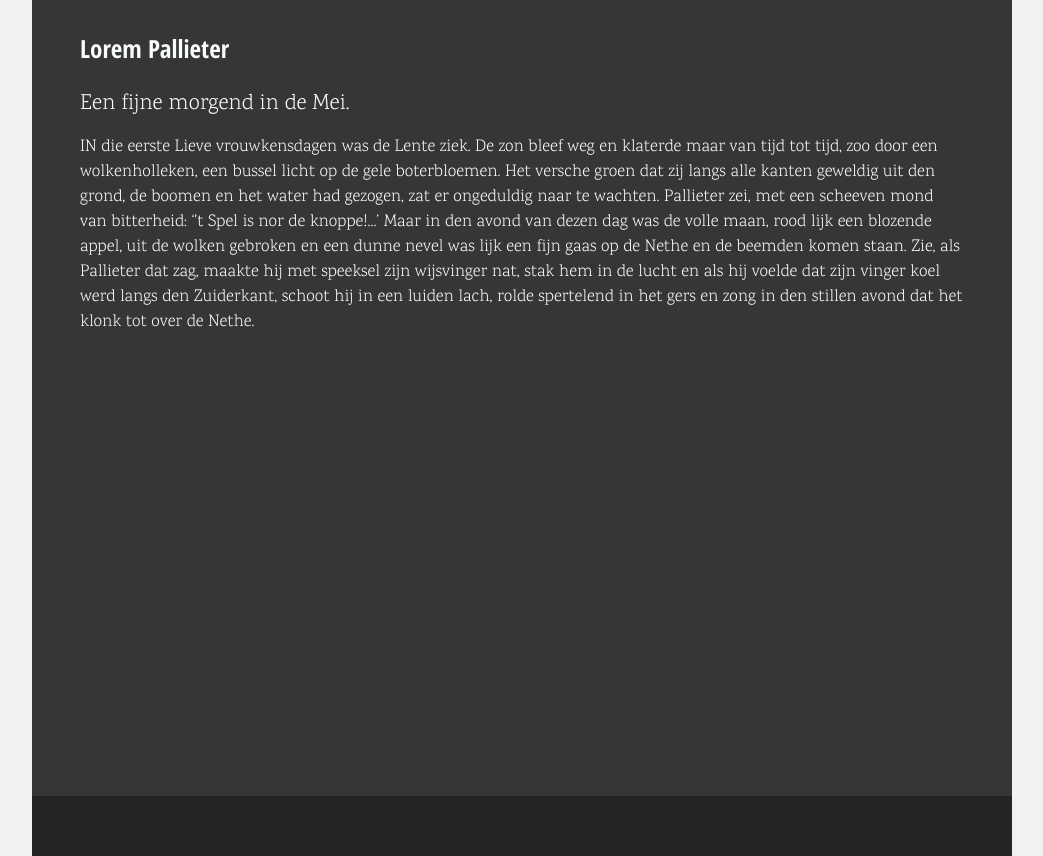
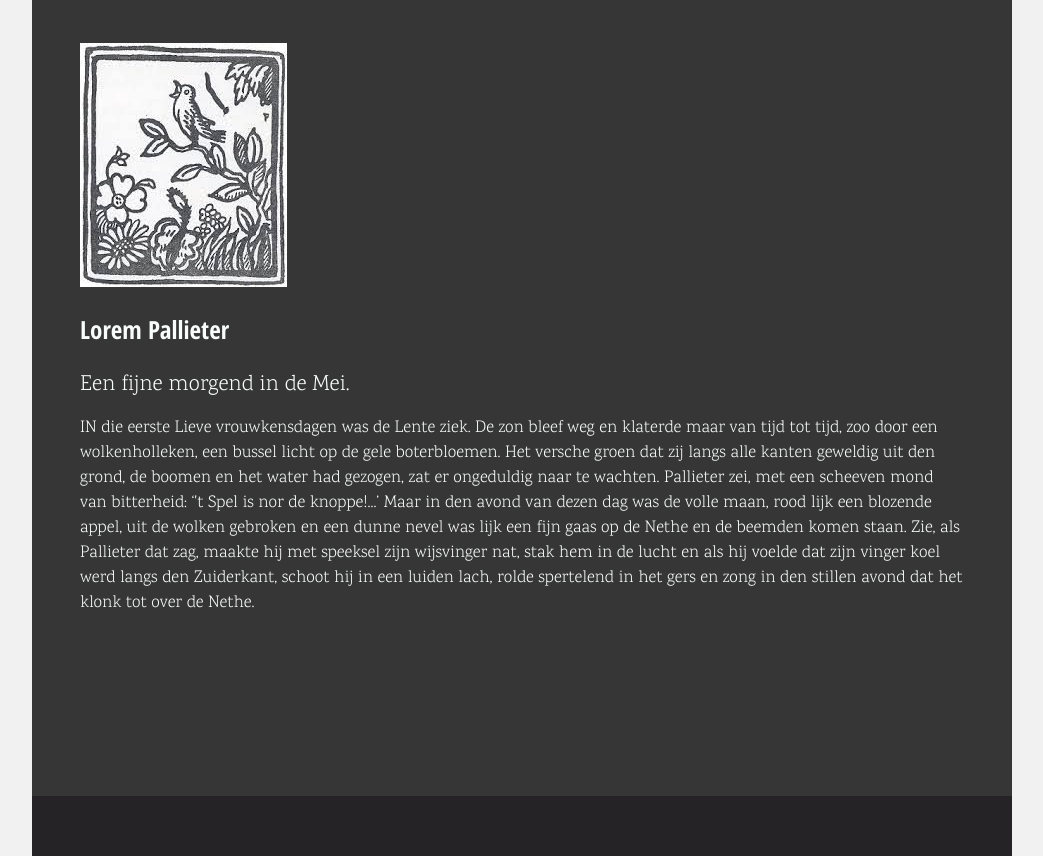
Before and after one commit to GreetVdL/syntra-CSSnavigationbar, a plain HTML site: page index.html in a window 1280 px wide. Shown: the part 41-897 px from the top of the page, without its empty margins (118-1161 px from the left). Drawn offline with Linux system fonts and the light colour scheme.

Commit message:
image added

```diff
--- a/css/index.css
+++ b/css/index.css
@@ -161,7 +161,7 @@ main h1 {
   font-weight: 700;
   font-size: 25px;
   padding-bottom: 20px;
-  padding-top: 10px;
+  padding-top: 30px;
   color: #f8fcfb;
 }
 
@@ -181,6 +181,11 @@ main p {
   font-size: 17px;
   color: #f8fcfb;
   line-height: 25px;
+}
+
+main img {
+  display: block;
+  padding-top: 17px;
 }
 
 /* footer styles */
--- a/index.html
+++ b/index.html
@@ -90,6 +90,10 @@
         </ul>
       </nav>
       <main>
+        <img
+          src="./images/timmermans.jpg"
+          alt="drawing of a bird and flowers"
+        />
         <h1>Lorem Pallieter</h1>
         <h2>Een fijne morgend in de Mei.</h2>
         <p>
```
